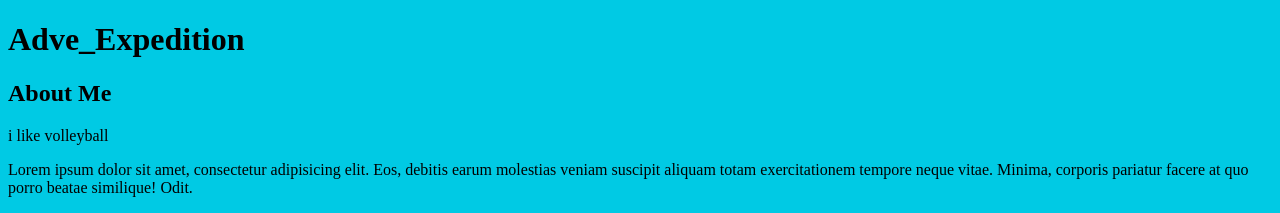
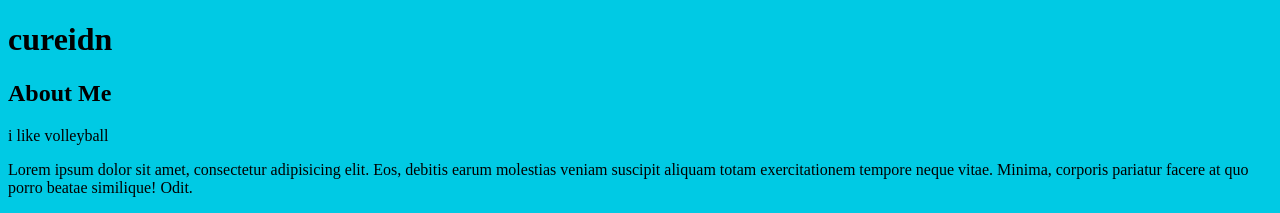
Before and after one commit to ialdahlawi/new_project, a plain HTML site: page index.html in a window 1280 px wide. Shown: the top 213 px of the page. Drawn offline with Linux system fonts and the light colour scheme.

Commit message:
page heading cruse

```diff
--- a/index.html
+++ b/index.html
@@ -10,7 +10,7 @@
 <body>
 
     <header>
-        <h1>Adve_Expedition</h1>
+        <h1>cureidn</h1>
     </header>
 
     <div class="container">
```
